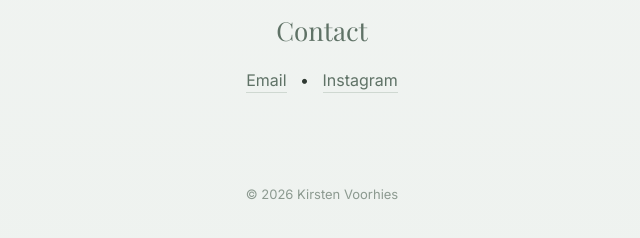
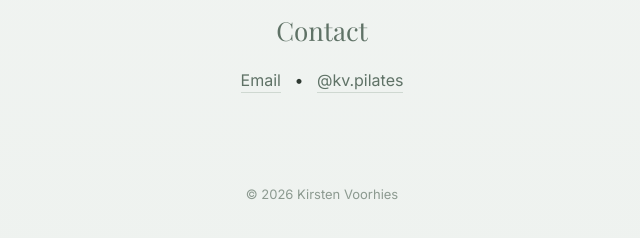
Before and after one commit to kvoorhies/kvpilates-site, a plain HTML site: page index.html in a window 1280 px wide. Shown: the part 724-962 px from the top of the page, 318-958 px from the left. Drawn offline with nearby package versions, Linux system fonts and the light colour scheme.

Commit message:
Update index.html

```diff
--- a/index.html
+++ b/index.html
@@ -114,7 +114,7 @@ precision, control, and building a deeper connection to the body.
 <p>
 <a href="mailto:your@email.com">Email</a>
 &nbsp;&nbsp;•&nbsp;&nbsp;
-<a href="#">Instagram</a>
+<a href="https://www.instagram.com/kv.pilates/" target="_blank" rel="noopener noreferrer">@kv.pilates</a>
 </p>
 </div>
 
```
